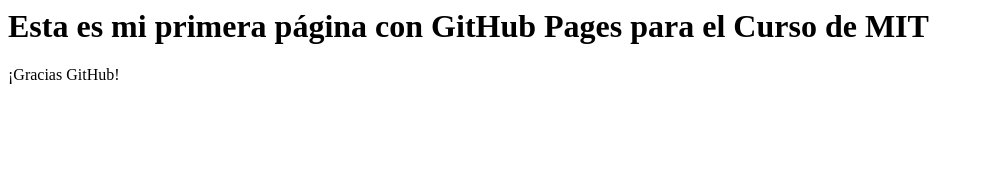
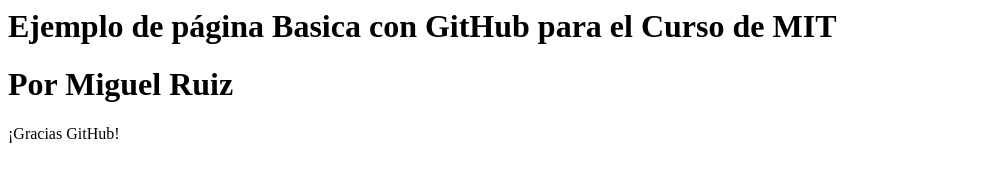
Before and after one commit to MikeRuiz1203/MITCourse, a plain HTML site: page index.html in a window 1280 px wide. Shown: the whole page, without its empty margins (0-984 px from the left). Drawn offline with Linux system fonts and the light colour scheme.

Commit message:
Web page Update

```diff
--- a/index.html
+++ b/index.html
@@ -1,4 +1,8 @@
 <html>
-<h1> Esta es mi primera página con GitHub Pages para el Curso de MIT </h1>
+<h1> Ejemplo de página Basica con GitHub para el Curso de MIT </h1>
+  <h1> Por Miguel Ruiz </h1>
+<p></p>
+<p></p>
+
 <p>¡Gracias GitHub!</p>
 </html>
```
